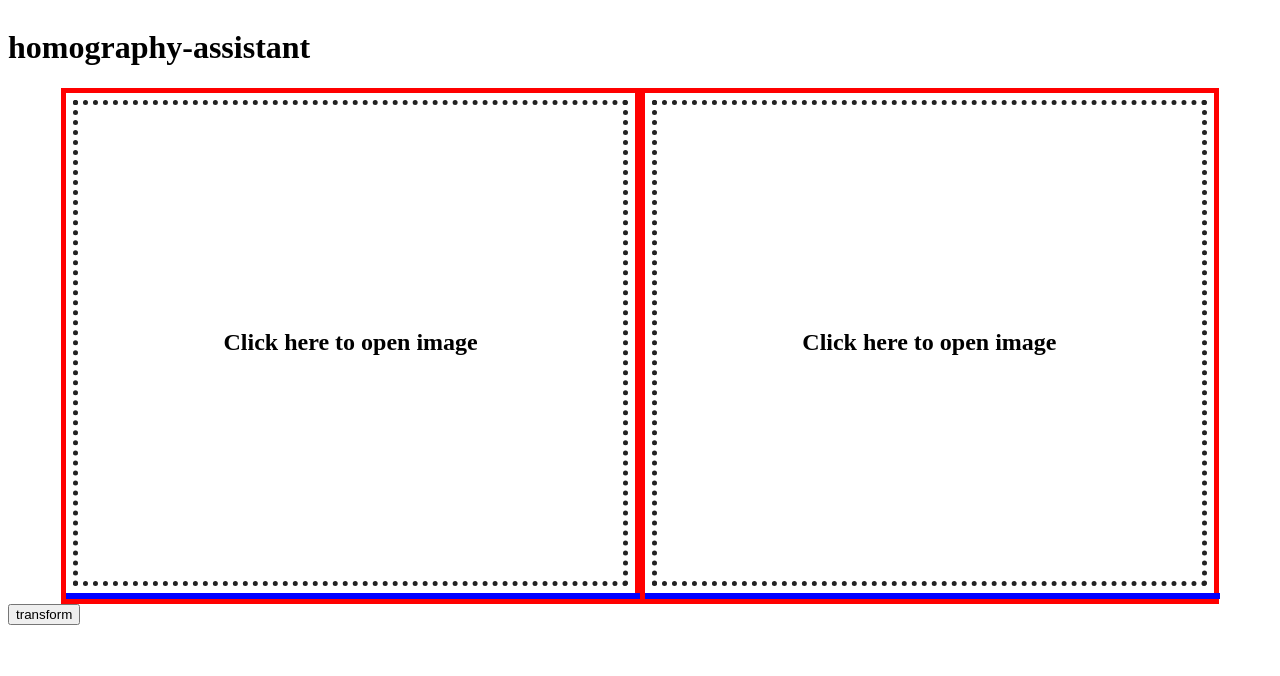
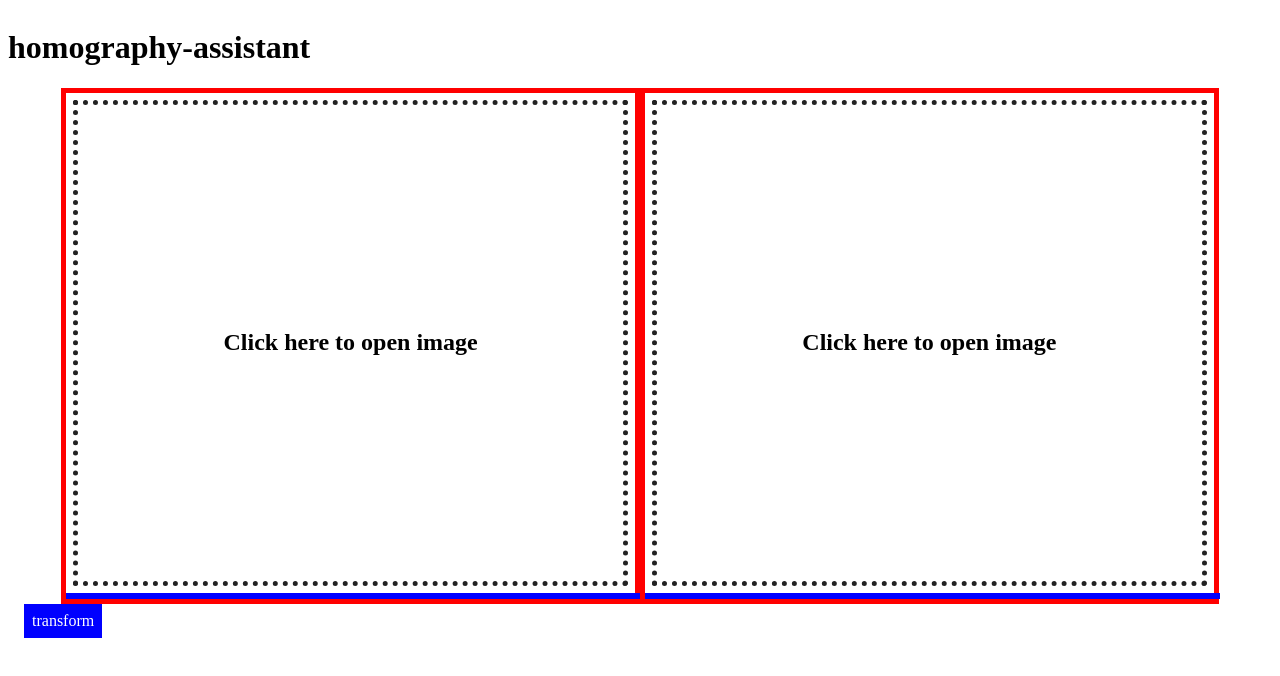
Before and after one commit to rain825/homography-assistant, a Vue app in the folder frontend/: page / in a window 1280 px wide. Shown: the top 676 px of the page. Built offline with nearby package versions, Linux system fonts and the light colour scheme; the HTML template or start-up script is replaced by a standard one; what vue-konva would draw is missing.

Commit message:
Edit: ProcessController.vue - ボタンのスタイリング

```diff
--- a/frontend/src/components/ProcessController.vue
+++ b/frontend/src/components/ProcessController.vue
@@ -1,5 +1,7 @@
 <template>
-  <button @click="handleClick">transform</button>
+  <div class="controller-wrapper">
+    <div class="button" @click="handleClick">transform</div>
+  </div>
 </template>
 
 <script>
@@ -12,3 +14,17 @@ export default {
   },
 }
 </script>
+
+<style scoped>
+.controller-wrapper {
+  margin: 0px 16px;
+}
+.controller-wrapper .button {
+  padding: 8px;
+  color: white;
+  background-color: blue;
+}
+.controller-wrapper .button:hover {
+  background-color: #333;
+}
+</style>
```
